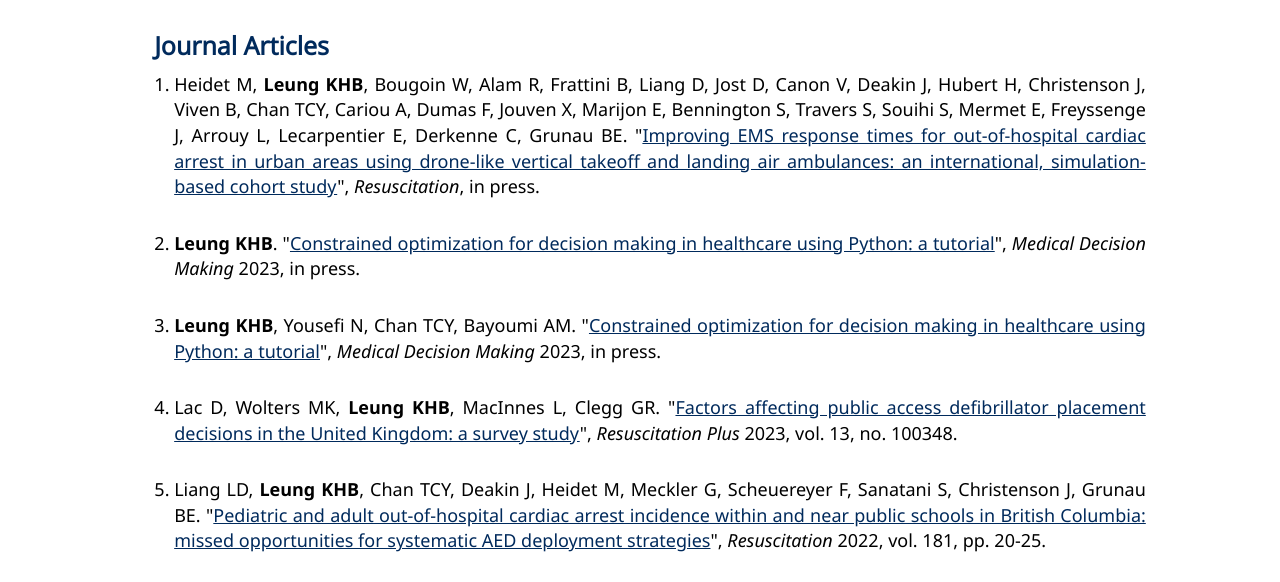
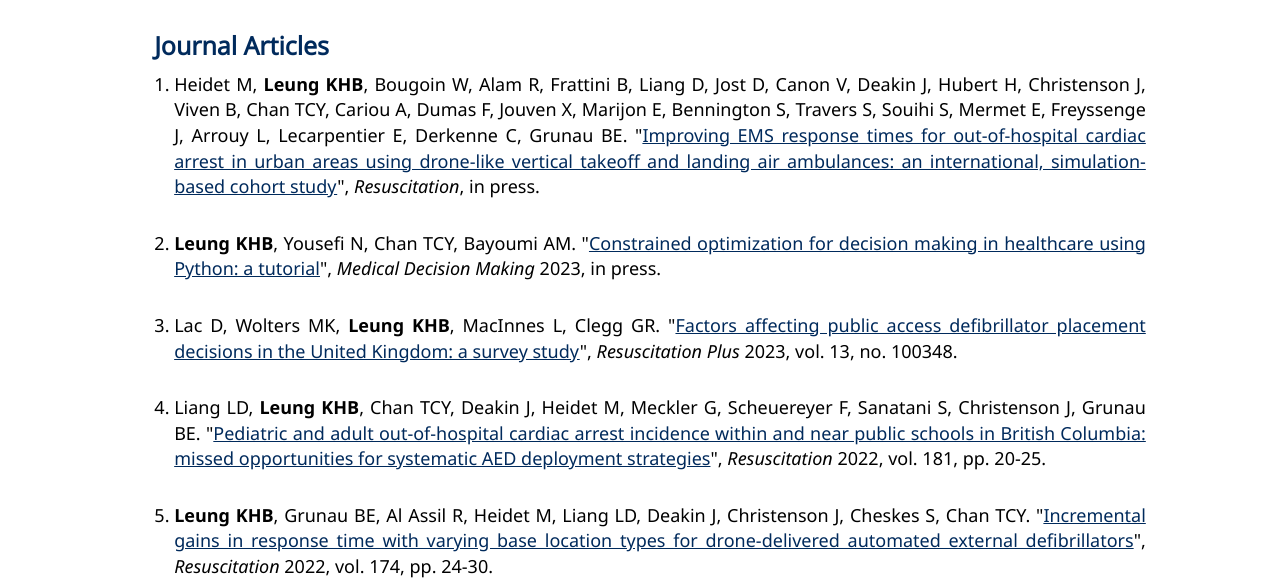
Before and after one commit to khbl/khbl.github.io, a plain HTML site: page pubs.html in a window 1280 px wide. Shown: the part 153-735 px from the top of the page. Drawn offline with nearby package versions, Linux system fonts and the light colour scheme.

Commit message:
Update pubs.html

```diff
--- a/pubs.html
+++ b/pubs.html
@@ -74,10 +74,6 @@
 <ol>
 
 <li style="text-align:justify">Heidet M, <b>Leung KHB</b>, Bougoin W, Alam R, Frattini B, Liang D, Jost D, Canon V, Deakin J, Hubert H, Christenson J, Viven B, Chan TCY, Cariou A, Dumas F, Jouven X, Marijon E, Bennington S, Travers S, Souihi S, Mermet E, Freyssenge J, Arrouy L, Lecarpentier E, Derkenne C, Grunau BE. "<a href="https://doi.org/10.1016/j.resuscitation.2023.109995">Improving EMS response times for out-of-hospital cardiac arrest in urban areas using drone-like vertical takeoff and landing air ambulances: an international, simulation-based cohort study</a>", <i>Resuscitation</i>, in press.</li>
-
-<br />
-
-<li style="text-align:justify"><b>Leung KHB</b>. "<a href="https://doi.org/10.1177/0272989X231188027">Constrained optimization for decision making in healthcare using Python: a tutorial</a>", <i>Medical Decision Making</i> 2023, in press.</li>
 
 <br />
 
```
